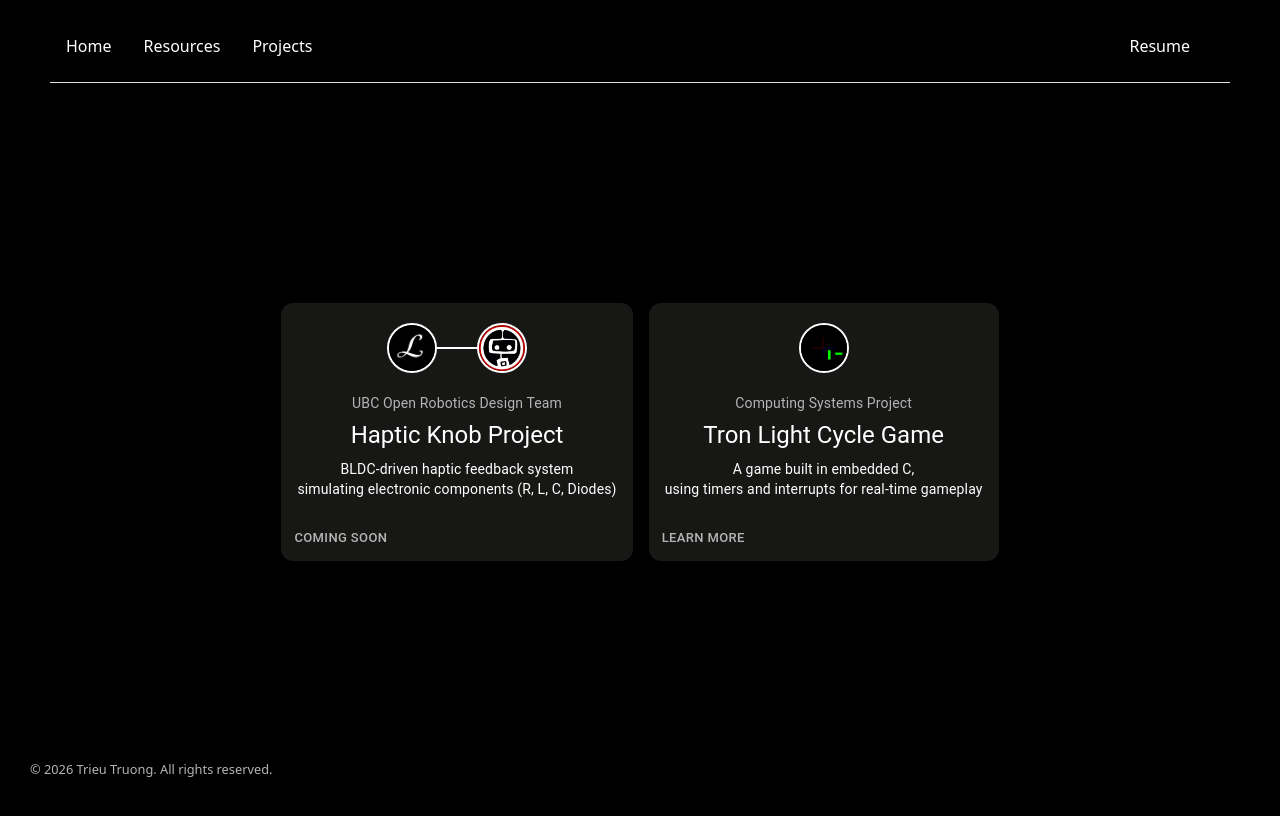
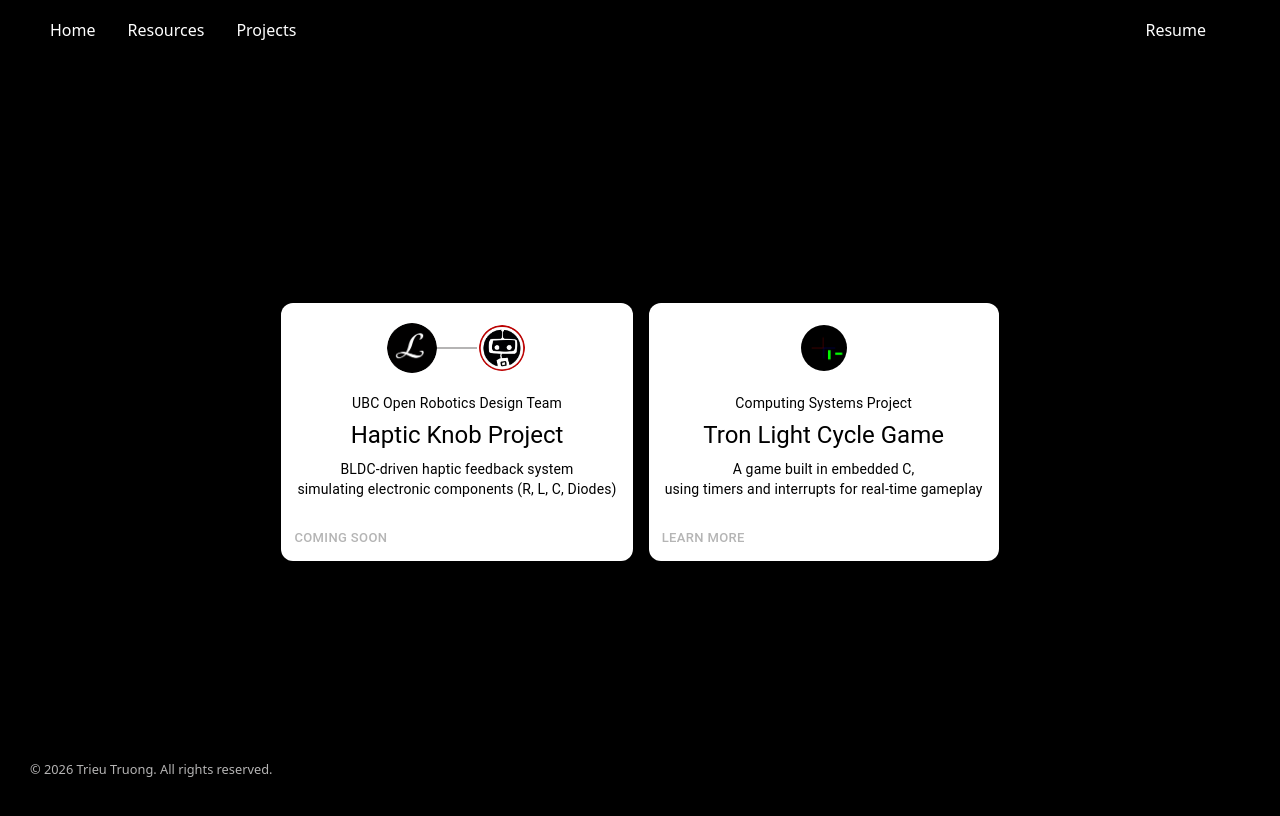
Before and after one commit to ttrieu2025/personal-website, a React (Vite) app: page /projects in a window 1280 px wide. Shown: the top 816 px of the page. Built offline with nearby package versions, Linux system fonts and the light colour scheme.

Commit message:
fix: Change Home

```diff
--- a/src/App.css
+++ b/src/App.css
@@ -223,7 +223,6 @@ button {
   font-weight: 400;
   color: #DEDEDE;
   font-family: inherit;
-  background-color: #0e1111;
   cursor: pointer;
   transition: border-color 0.25s;
 }
--- a/src/App.jsx
+++ b/src/App.jsx
@@ -16,8 +16,8 @@ function App() {
   return (
     <>
       {/* HEADER */}
-      <header className="header z-10 shadow-md bg-white">
-        <div className="container mx-auto flex justify-between items-center p-4 border-b relative">
+      <header className="header z-10 shadow-md ">
+        <div className="container mx-auto flex justify-between items-center ">
 
           {/* Hamburger (Mobile only) */}
           <button
@@ -41,7 +41,7 @@ function App() {
               href="https://drive.google.com/file/d/1wW6WuvkttrJS7zTCpU7Q4jkoKqghzdFD/view?usp=sharing"
               target="_blank"
               rel="noopener noreferrer"
-              className="px-6 py-2 bg-black text-white rounded"
+              className="px-6 py-2 bg-black hover:text-white transition-colors"
             >
               Resume
             </a>
@@ -68,7 +68,7 @@ function App() {
                 target="_blank"
                 rel="noopener noreferrer"
                 onClick={closeMenu}
-                className="px-4 py-3 bg-black text-white text-center"
+                className="px-4 py-3  hover:text-white transition-colors"
               >
                 Resume
               </a>
--- a/src/Pages/Home.jsx
+++ b/src/Pages/Home.jsx
@@ -5,7 +5,7 @@ function Home() {
     /* 1. Main page wrapper - handles top margin and basic centering */
     <div className="flex justify-center mt-12 px-6">
 
-      <div className="p-10 max-w-12xl w-5xl border-[#b5b4b4] border rounded-2xl shadow-lg">
+      <div className="p-10 max-w-12xl w-5xl">
 
         <div className="intro flex flex-col md:flex-row gap-12 items-center">
 
@@ -22,19 +22,19 @@ function Home() {
             {/* Social links */}
             <div className="social-links flex gap-6 mt-2">
               <a href="mailto:cattrieutruongminh@gmail.com" target="_blank" rel="noopener noreferrer">
-                <FaEnvelope size={24} color="#b5b4b4" className="hover:text-white transition-colors" />
+                <FaEnvelope size={28} color="#ffffff" className="hover:text-white transition-colors" />
               </a>
               <a href="https://www.linkedin.com/in/mc-trieu-truong" target="_blank" rel="noopener noreferrer">
-                <FaLinkedin size={24} color="#b5b4b4" className="hover:text-white transition-colors" />
+                <FaLinkedin size={28} color="#ffffff" className="hover:text-white transition-colors" />
               </a>
               <a href="https://www.instagram.com/c.trevort_14/" target="_blank" rel="noopener noreferrer">
-                <FaInstagram size={24} color="#b5b4b4" className="hover:text-white transition-colors" />
+                <FaInstagram size={28} color="#ffffff" className="hover:text-white transition-colors" />
               </a>
               <a href="https://www.facebook.com/cattrieu.truongminh.3/" target="_blank" rel="noopener noreferrer">
-                <FaFacebook size={24} color="#b5b4b4" className="hover:text-white transition-colors" />
+                <FaFacebook size={28} color="#ffffff" className="hover:text-white transition-colors" />
               </a>
               <a href="https://github.com/ttrieu2025/" target="_blank" rel="noopener noreferrer">
-                <FaGithub size={24} color="#b5b4b4" className="hover:text-white transition-colors" />
+                <FaGithub size={28} color="#ffffff" className="hover:text-white transition-colors" />
               </a>
             </div>
           </div>
--- a/src/Pages/Projects.jsx
+++ b/src/Pages/Projects.jsx
@@ -30,8 +30,7 @@ function Projects() {
           sx={{
             minWidth: { xs: '100%', sm: 300, md: 260 },
             maxWidth: { xs: '100%', sm: 400, md: 400 },
-            backgroundColor: '#171716',
-            color: '#ffffff',
+            color: '#b5b4b4',
             borderRadius: 3,
 
           }}
@@ -50,7 +49,6 @@ function Projects() {
                 sx={{
                   width: 50,
                   height: 50,
-                  border: '2px solid #ffffff',
                   zIndex: 1
                 }}
               />
@@ -58,7 +56,7 @@ function Projects() {
                 sx={{
                   height: '2px',
                   width: '40px',
-                  backgroundColor: '#ffffff',
+                  backgroundColor: '#b5b4b4',
                   zIndex: 0
                 }}
               />
@@ -75,14 +73,14 @@ function Projects() {
             </Stack>
             <Typography
               gutterBottom
-              sx={{ color: '#b5b4b4', fontSize: 14, mt: 2 }}
+              sx={{ color: '#000000', fontSize: 14, mt: 2 }}
             >
               UBC Open Robotics Design Team
             </Typography>
-            <Typography variant="h5" component="div">
+            <Typography color = "#000000" variant="h5" component="div" font='bold'>
               Haptic Knob Project
             </Typography>
-            <Typography variant="body2" sx={{ mt: 1 }}>
+            <Typography color = "#000000" variant="body2" sx={{ mt: 1 }}>
               BLDC-driven haptic feedback system <br />
               simulating electronic components (R, L, C, Diodes)
             </Typography>
@@ -103,8 +101,7 @@ function Projects() {
           sx={{
             minWidth: { xs: '100%', sm: 300, md: 260 },
             maxWidth: { xs: '100%', sm: 400, md: 400 },
-            backgroundColor: '#171716',
-            color: '#ffffff',
+            color: '#b5b4b4',
             borderRadius: 3,
           }}
         >
@@ -129,14 +126,14 @@ function Projects() {
             </Stack>
             <Typography
               gutterBottom
-              sx={{ color: '#b5b4b4', fontSize: 14, mt: 2 }}
+              sx={{ color: "#000000", fontSize: 14, mt: 2 }}
             >
               Computing Systems Project
             </Typography>
-            <Typography variant="h5" component="div">
+            <Typography color = "#000000" variant="h5" component="div" font='bold'>
               Tron Light Cycle Game
             </Typography>
-            <Typography variant="body2" sx={{ mt: 1 }}>
+            <Typography color = "#000000" variant="body2" sx={{ mt: 1 }}>
               A game built in embedded C, <br />
               using timers and interrupts for real-time gameplay
             </Typography>
```
